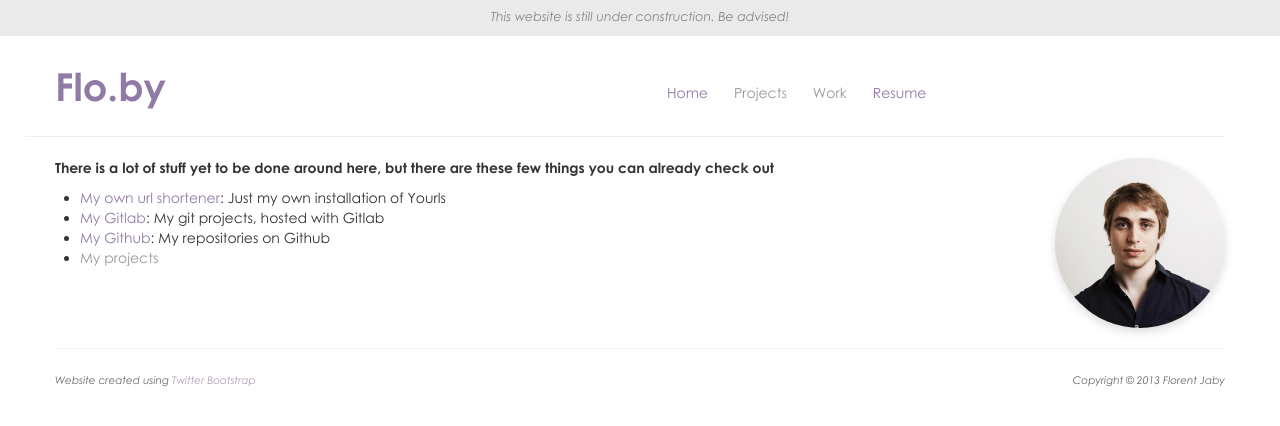
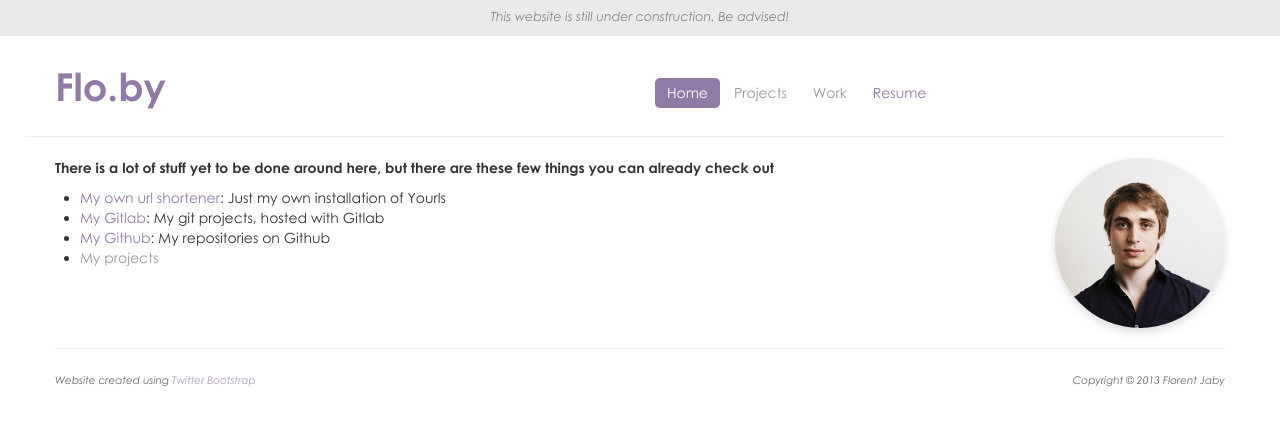
Before and after one commit to Floby/node-libspotify, a Jekyll site: the page built from index.html, in a window 1280 px wide. Shown: the top 426 px of the page. Built offline with Jekyll 4.4.1, drawn with Linux system fonts in a browser that asks for light colours; the list of posts is cut into pages by our own code.

Commit message:
use page.menu_item

```diff
--- a/_layouts/default.html
+++ b/_layouts/default.html
@@ -31,21 +31,18 @@
             </div>
             <div class="span6">
                 <ul class="nav nav-pills menu">
-                    {% if menu_item == NULL %}
-                        {% assign menu_item == page.menu_item %}
-                    {% endif %}
-                    {% if menu_item == 'home' %}
+                    {% if page.menu_item == 'home' %}
                         <li class="active"><a href="/">Home</a></li>
                     {% else %}
                         <li class=""><a href="http://www.flo.by/">Home</a></li>
                     {% endif%}
-                    {% if menu_item == 'projects' %}
+                    {% if page.menu_item == 'projects' %}
                         <li class="active"><a href="http://projects.flo.by/">Projects</a></li>
                     {% else %}
                         <li class="disabled"><a href="#">Projects</a></li>
                     {% endif%}
                     <li class="disabled"><a rel="comingsoon" href="#">Work</a></li>
-                    {% if menu_item == 'resume' %}
+                    {% if page.menu_item == 'resume' %}
                         <li class="active"><a href="files/Florent-Jaby-CV.pdf">Resume</a></li>
                     {% else %}
                         <li class=""><a href="files/Florent-Jaby-CV.pdf">Resume</a></li>
```
